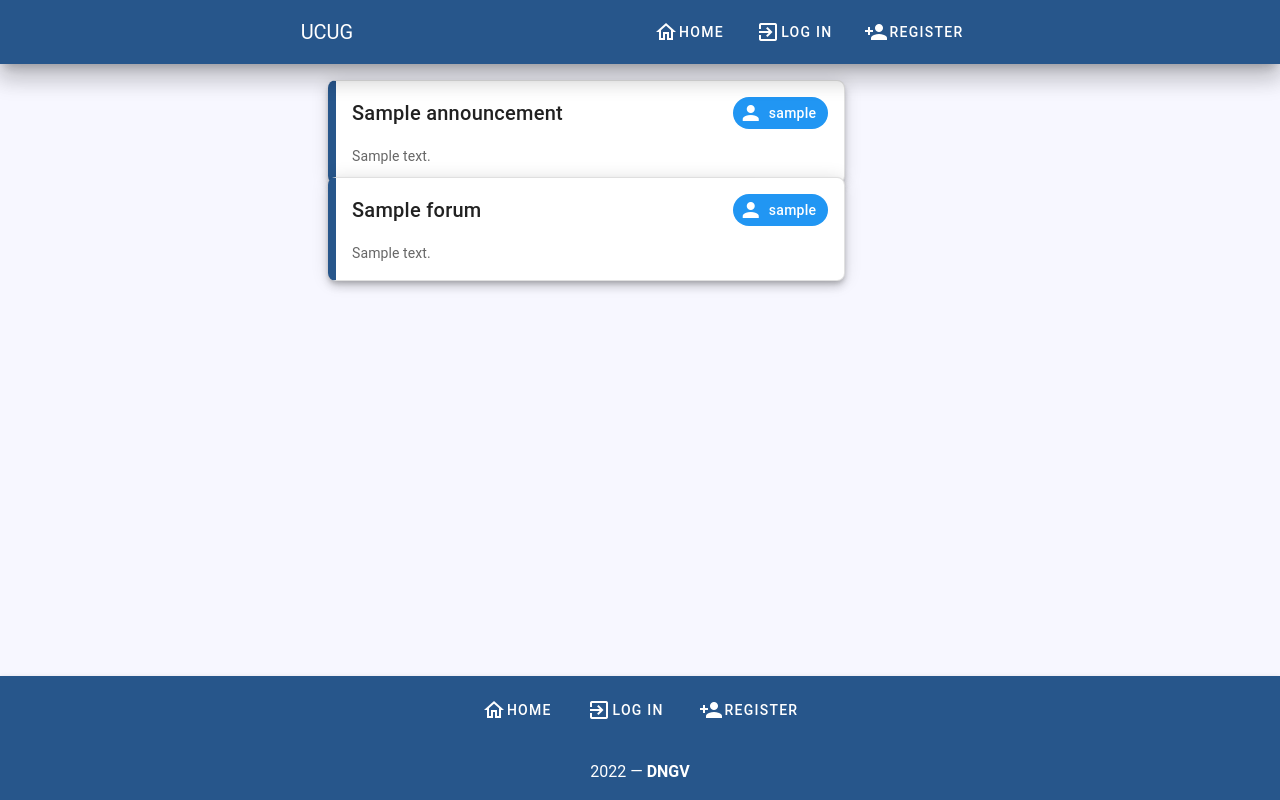
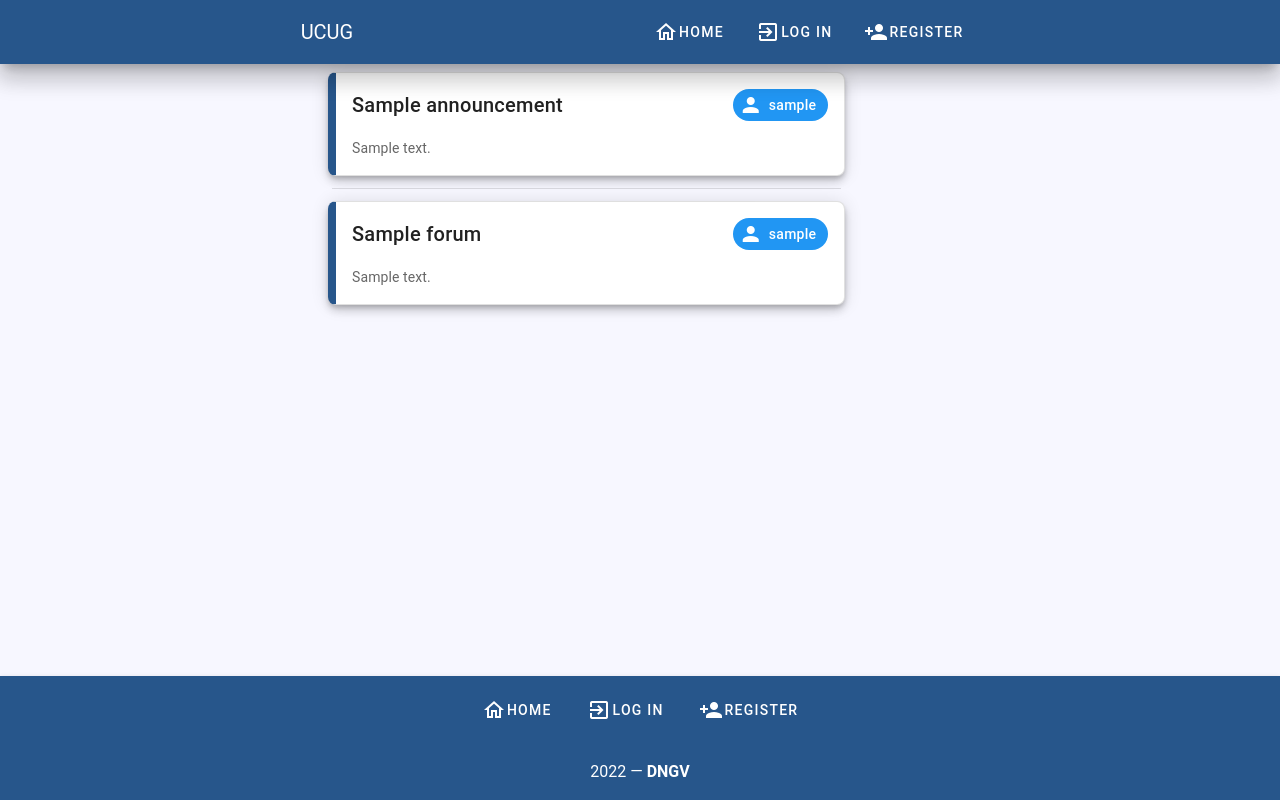
Before and after one commit to DanielGove/UCUG_Public, a Django app: template UCUG/templates/home.html in a window 1280 px wide. Run offline with Django 3.2, Linux system fonts and the light colour scheme; the template is opened without the code that fills it: most values are stand-ins (such as "Sample title", 1, 10 or a date in 2020); some libraries are stand-ins or nearby versions.

Commit message:
Fixed homepage rendering wo/ Bootstrap

```diff
--- a/UCUG/templates/home.html
+++ b/UCUG/templates/home.html
@@ -79,8 +79,7 @@
 </v-row>
 
 <!-- Are there any announcements? -->
-<div id="announcement_list" class="mt-2">
-    <v-row v-for="announcement in announcements" :key="announcement.title">
+<v-row v-for="announcement in announcements" :key="announcement.title" class="mb-1">
     <v-card outlined
             width="100%"
             elevation=6
@@ -115,12 +114,11 @@
         </v-card-actions>
     </v-card>
 </v-row>
-</div>
 
 <v-divider></v-divider>
 
 <!-- Display forum creation form here -->
-<v-row v-if="forum_create_form">
+<v-row v-if="forum_create_form" class="mt-1">
     <v-card width="100%"
             class="ma-2"
             elevation=6
@@ -151,7 +149,7 @@
 </v-row>
 
 <!-- Display each forum -->
-<v-row v-for="forum in forums" :key="forum.title">
+<v-row v-for="forum in forums" :key="forum.title" class="mt-1">
     <v-hover v-slot="{ hover }"/>
     <v-card outlined
             width="100%"
```
Lines whose indentation alone changed are shown as unchanged.
